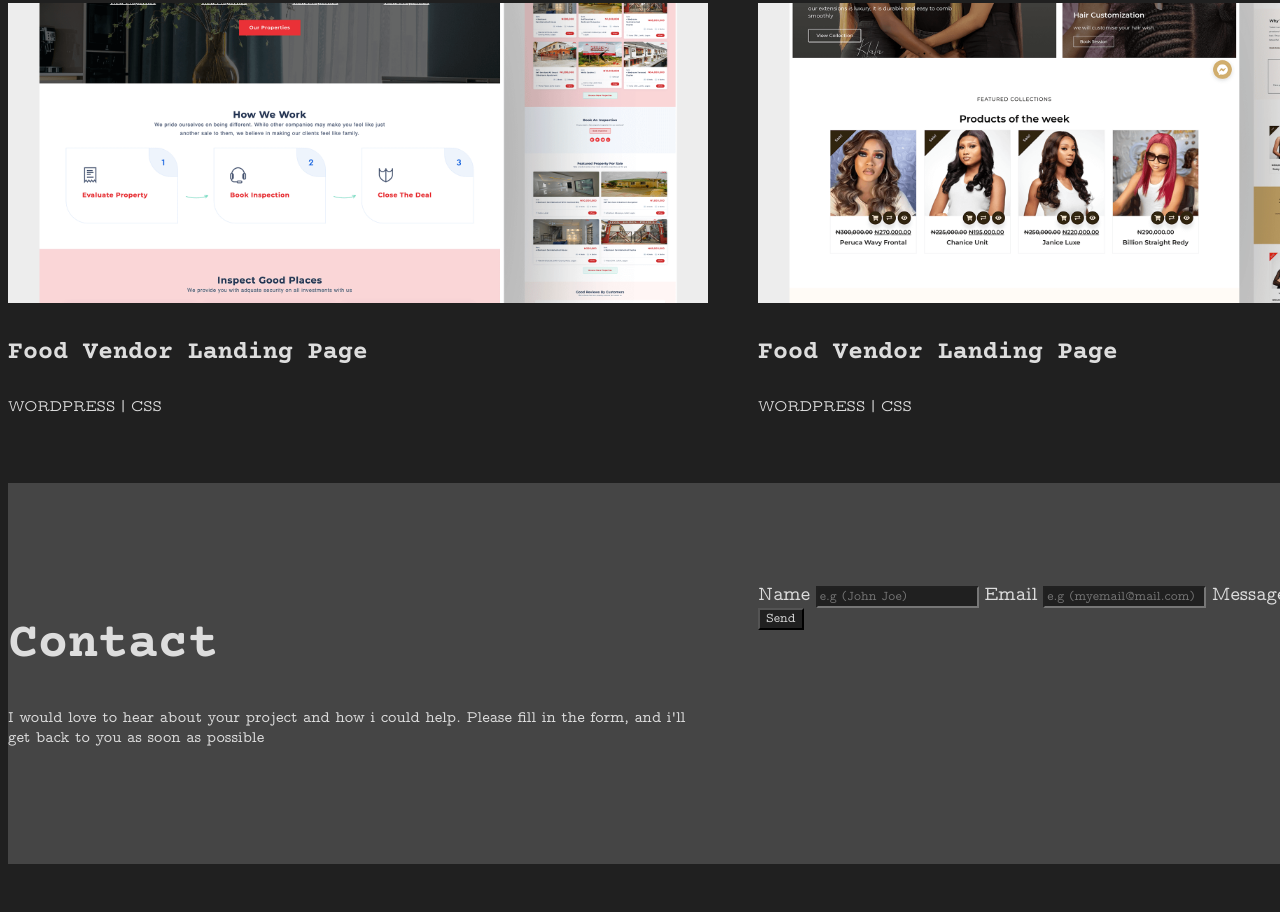
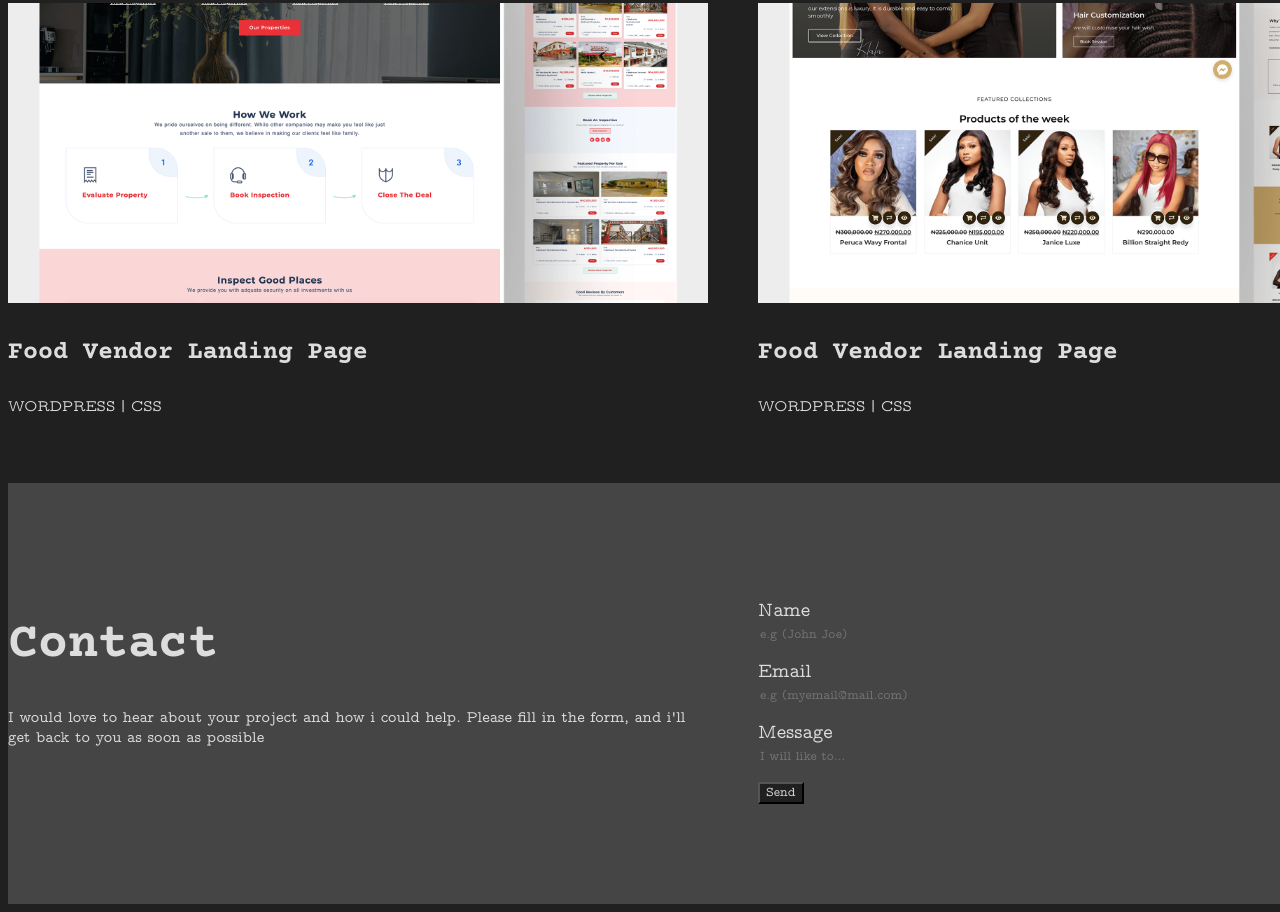
Before and after one commit to Adekoye-Adewale/Adekoye-Adewale-Portfolio, a plain HTML site: page index.html in a window 1280 px wide. Shown: the part 1648-2560 px from the top of the page. Before the commit the page ends 2520 px from the top, so only its background shows below. Drawn offline with Linux system fonts and the light colour scheme.

```diff
--- a/index.html
+++ b/index.html
@@ -109,16 +109,30 @@
                         Don’t fill this out if you’re human: <input name="bot-field" />
                         </label>
                     </p>
-
-                    <label for="text" class="gray">Name</label>
-                    <input type="text" placeholder="e.g (John Joe)">
-
-                    <label for="email" class="gray">Email</label>
-                    <input type="email" placeholder="e.g (myemail@mail.com)">
-
-                    <label for="te" class="gray">Message</label>
-                    <input type="text" placeholder="I will like to...">
-
+                    <p class="gray">
+                        <div class="gray">
+                            <label for="text" class="gray">Name</label>
+                        </div>
+                        <div class="gray">
+                            <input type="text" placeholder="e.g (John Joe)" class="gray">
+                        </div>
+                    </p>
+                    <p class="gray">
+                        <div class="gray">
+                            <label for="email" class="gray">Email</label>
+                        </div>
+                        <div class="gray">
+                            <input type="email" placeholder="e.g (myemail@mail.com)" class="gray">
+                        </div>
+                    </p>
+                    <p class="gray">
+                        <div class="gray">
+                            <label for="te" class="gray">Message</label>
+                        </div>
+                        <div class="gray">
+                            <input type="text" placeholder="I will like to..." class="gray">
+                        </div>
+                    </p>
                     <button type="submit">Send</button>
                 </form>
             </div>
--- a/main.css
+++ b/main.css
@@ -1,4 +1,4 @@
-*{
+* {
     background-color: #202020;
     /* padding: 0px 10px; */
     color: #dddddd;
@@ -118,7 +118,7 @@
 .exp {
     display: grid;
     grid-template-columns: auto auto auto;
-    justify-content: space-around;
+    justify-content: space-between;
     padding: 50px 0px;
 }
 
@@ -204,7 +204,14 @@
 form {
     display: block;
 }
+form>p {
+    display: block;
+}
 
 label {
-    font-size: 20px;
+    font: 20px myParagraphFont;
 }
+input {
+    border: none;
+    border-bottom: 1px;
+}
```
